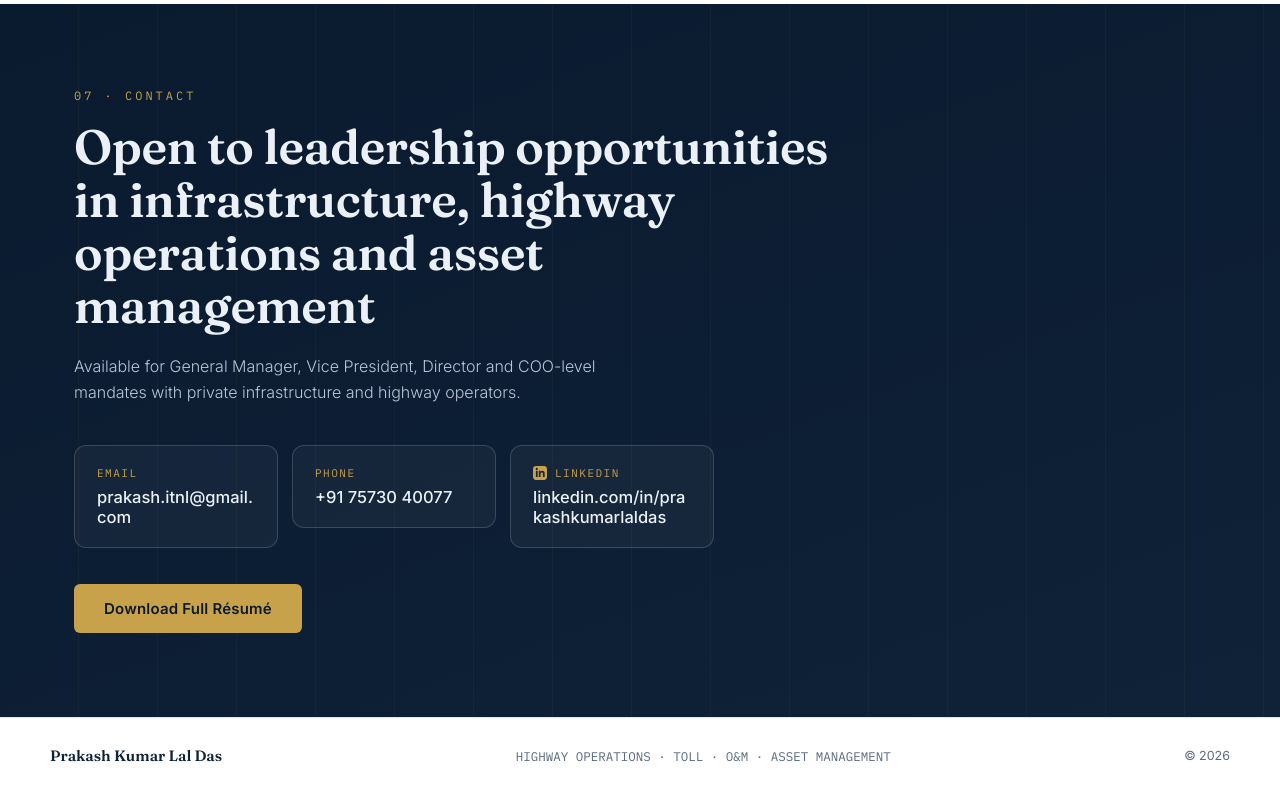
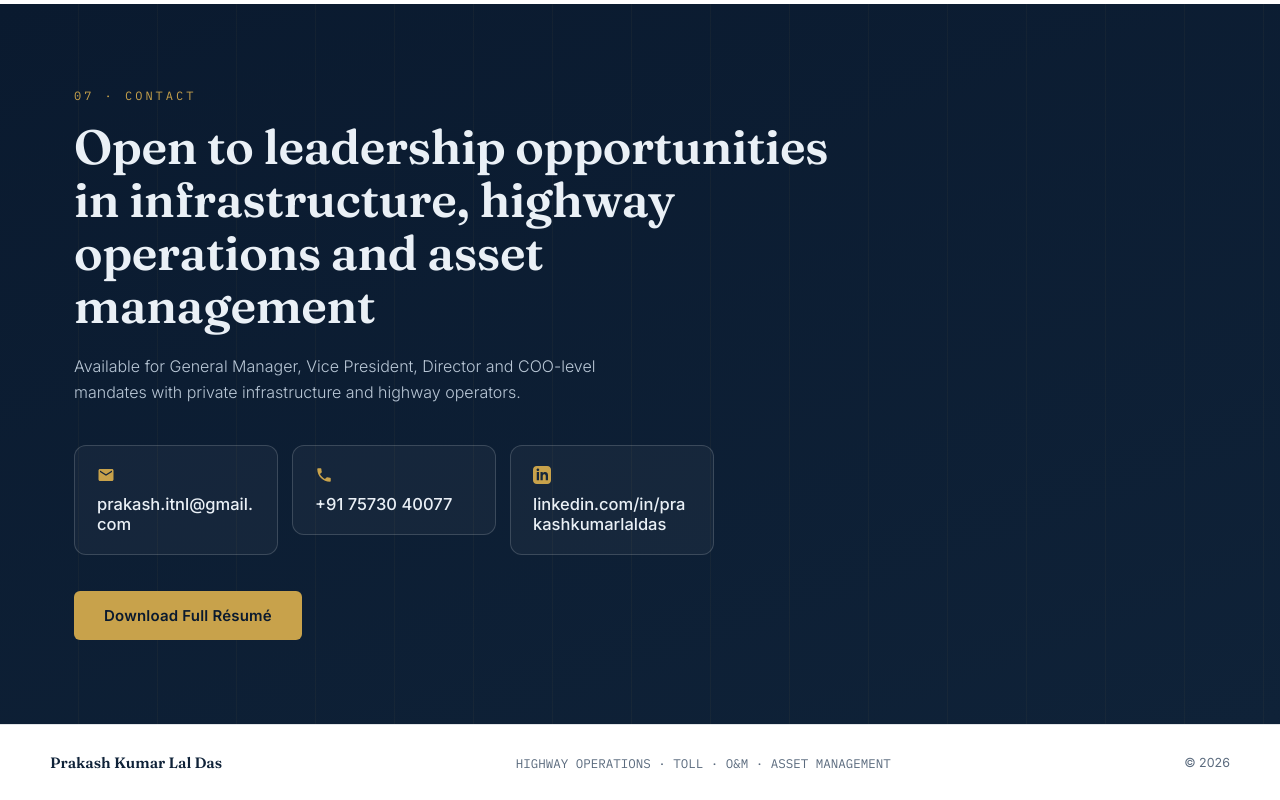
Before and after one commit to PrakashKumarLalDas/Website, a React (Vite) app: page / in a window 1280 px wide. Shown: the part 7204-8004 px from the top of the page. Built offline with nearby package versions, Linux system fonts and the light colour scheme.

Commit message:
Replaced contact labels with icons

```diff
--- a/src/App.jsx
+++ b/src/App.jsx
@@ -496,11 +496,16 @@ export default function App() {
             ].map(([l, v, h], i) => (
               <Reveal key={i} delay={0.2 + i * 0.06}>
                 <a href={h} target={l === "LinkedIn" ? "_blank" : undefined} rel={l === "LinkedIn" ? "noopener noreferrer" : undefined} className="lift" style={{ display: "block", textDecoration: "none", border: "1px solid rgba(255,255,255,.16)", borderRadius: 12, padding: "20px 22px", background: "rgba(255,255,255,.04)" }}>
-                  <div className="mono" style={{ display: "flex", alignItems: "center", gap: 8, fontSize: 11, color: GOLD, letterSpacing: "1.5px", marginBottom: 7 }}>
+                  <div style={{ display: "flex", alignItems: "center", color: GOLD, marginBottom: 10 }}>
+                    {l === "Email" && (
+                      <svg width="18" height="18" viewBox="0 0 24 24" fill="currentColor"><path d="M20 4H4c-1.1 0-1.99.9-1.99 2L2 18c0 1.1.9 2 2 2h16c1.1 0 2-.9 2-2V6c0-1.1-.9-2-2-2zm0 4l-8 5-8-5V6l8 5 8-5v2z"/></svg>
+                    )}
+                    {l === "Phone" && (
+                      <svg width="18" height="18" viewBox="0 0 24 24" fill="currentColor"><path d="M6.62 10.79c1.44 2.83 3.76 5.14 6.59 6.59l2.2-2.2c.27-.27.67-.36 1.02-.24 1.12.37 2.33.57 3.57.57.55 0 1 .45 1 1V20c0 .55-.45 1-1 1-9.39 0-17-7.61-17-17 0-.55.45-1 1-1h3.5c.55 0 1 .45 1 1 0 1.25.2 2.45.57 3.57.11.35.03.74-.25 1.02l-2.2 2.2z"/></svg>
+                    )}
                     {l === "LinkedIn" && (
-                      <svg width="14" height="14" viewBox="0 0 24 24" fill="currentColor"><path d="M19 0h-14c-2.761 0-5 2.239-5 5v14c0 2.761 2.239 5 5 5h14c2.762 0 5-2.239 5-5v-14c0-2.761-2.238-5-5-5zm-11 19h-3v-11h3v11zm-1.5-12.268c-.966 0-1.75-.79-1.75-1.764s.784-1.764 1.75-1.764 1.75.79 1.75 1.764-.783 1.764-1.75 1.764zm13.5 12.268h-3v-5.604c0-3.368-4-3.113-4 0v5.604h-3v-11h3v1.765c1.396-2.586 7-2.777 7 2.476v6.759z"/></svg>
+                      <svg width="18" height="18" viewBox="0 0 24 24" fill="currentColor"><path d="M19 0h-14c-2.761 0-5 2.239-5 5v14c0 2.761 2.239 5 5 5h14c2.762 0 5-2.239 5-5v-14c0-2.761-2.238-5-5-5zm-11 19h-3v-11h3v11zm-1.5-12.268c-.966 0-1.75-.79-1.75-1.764s.784-1.764 1.75-1.764 1.75.79 1.75 1.764-.783 1.764-1.75 1.764zm13.5 12.268h-3v-5.604c0-3.368-4-3.113-4 0v5.604h-3v-11h3v1.765c1.396-2.586 7-2.777 7 2.476v6.759z"/></svg>
                     )}
-                    {l.toUpperCase()}
                   </div>
                   <div style={{ fontSize: 16.5, color: "#EAF0F6", fontWeight: 500, wordBreak: "break-word" }}>{v}</div>
                 </a>
```
